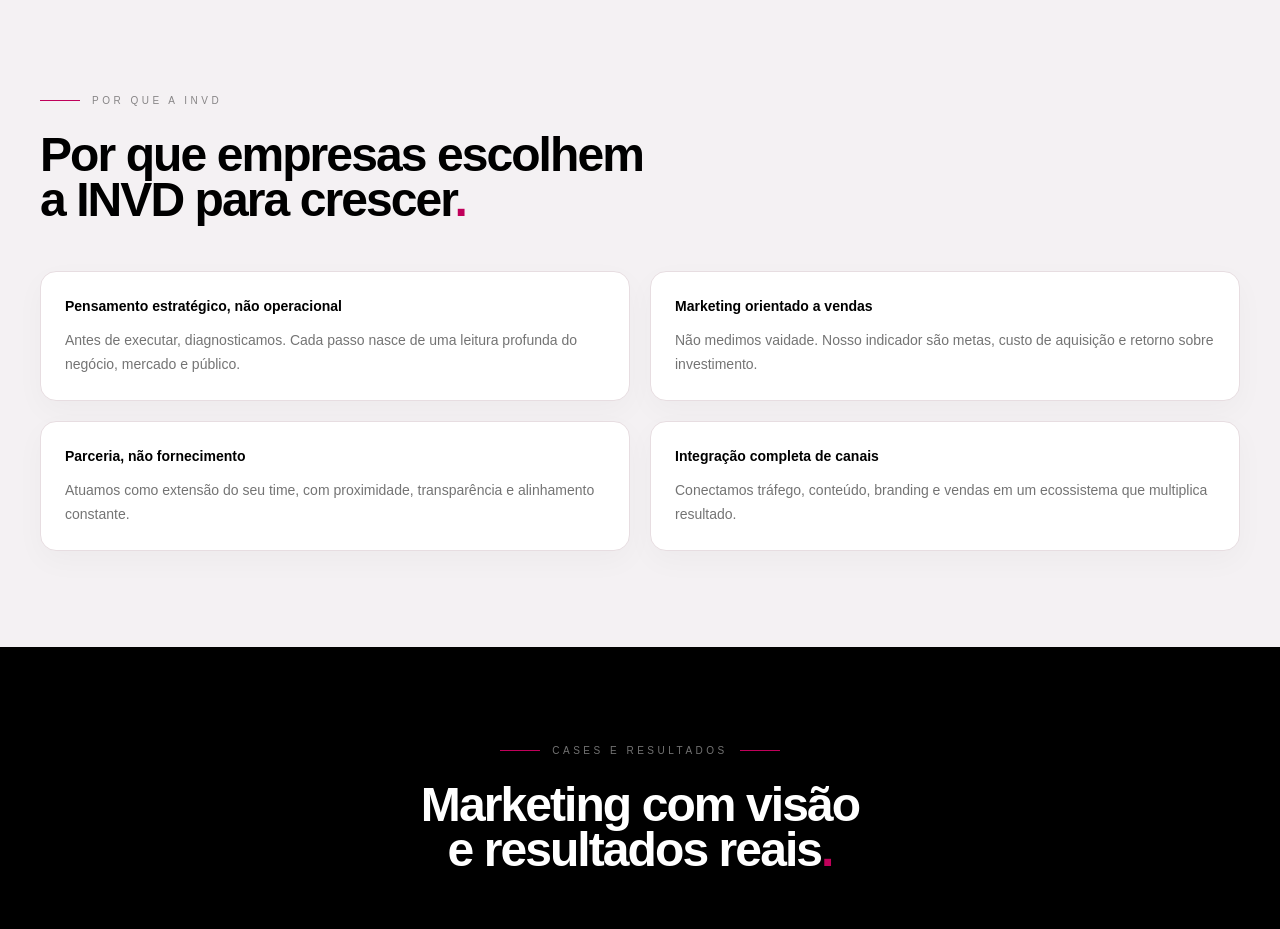
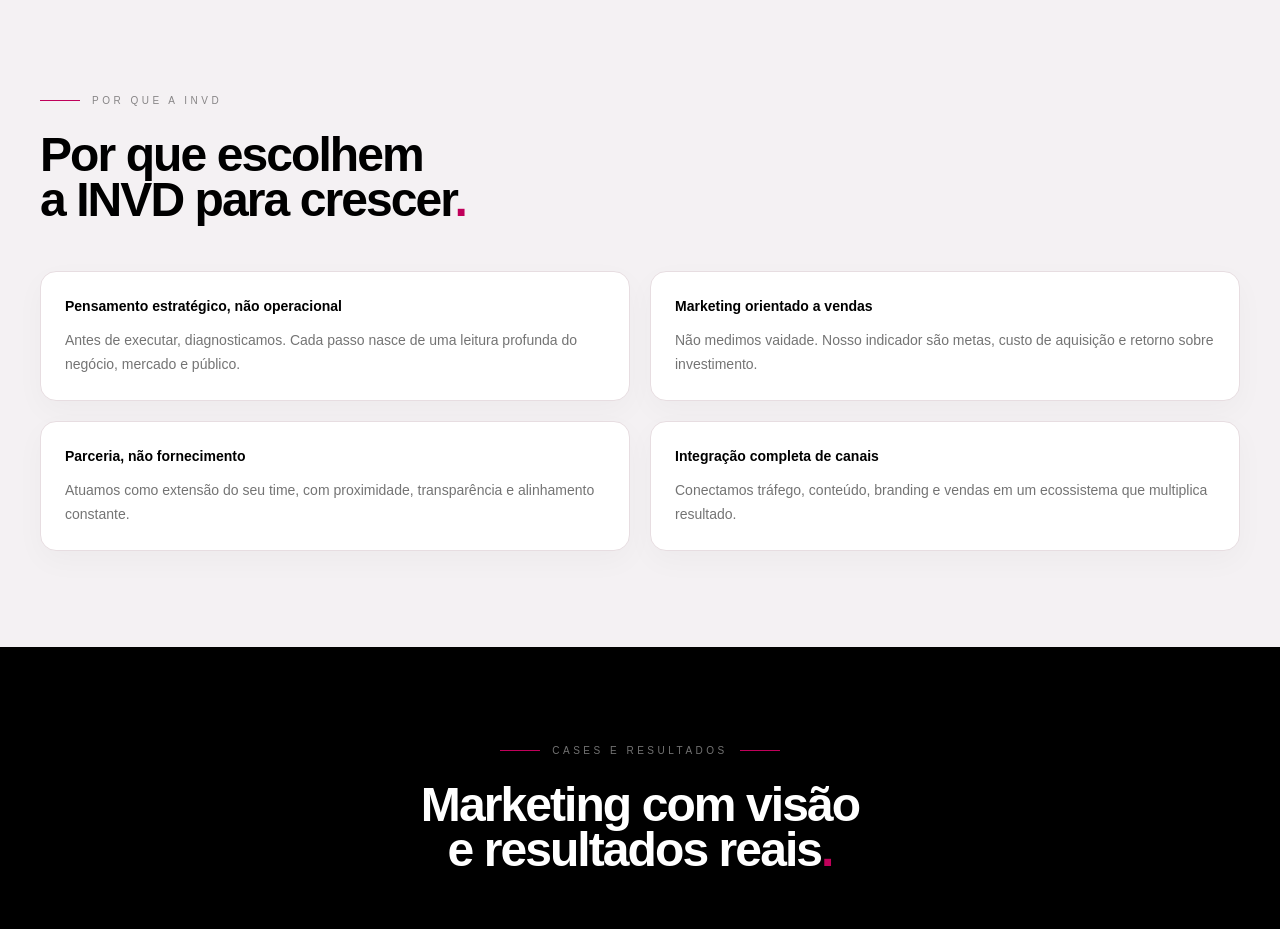
Before and after one commit to INVDGROUP/invd-site, a Next.js app: page / in a window 1280 px wide. Shown: the part 2300-3229 px from the top of the page. Built offline with nearby package versions, Linux system fonts and the light colour scheme.

Commit message:
Update page.tsx

```diff
--- a/app/page.tsx
+++ b/app/page.tsx
@@ -297,7 +297,7 @@
             </div>
 
             <h2 className="text-4xl font-black leading-[0.95] tracking-[-0.04em] md:text-5xl">
-              Por que empresas escolhem
+              Por que escolhem
               <br />
               a INVD para crescer
               <span className="text-[#C0005A]">.</span>
```
